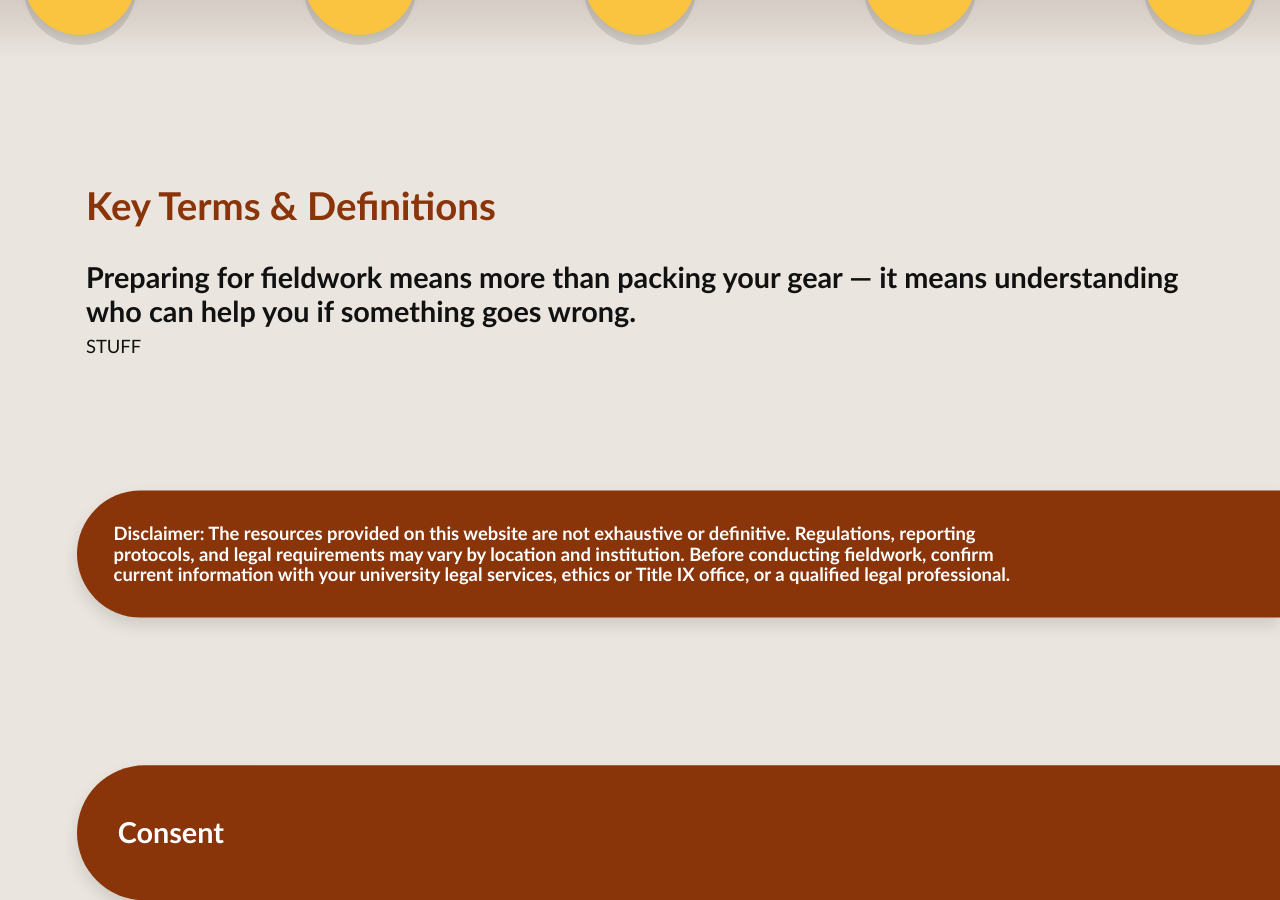
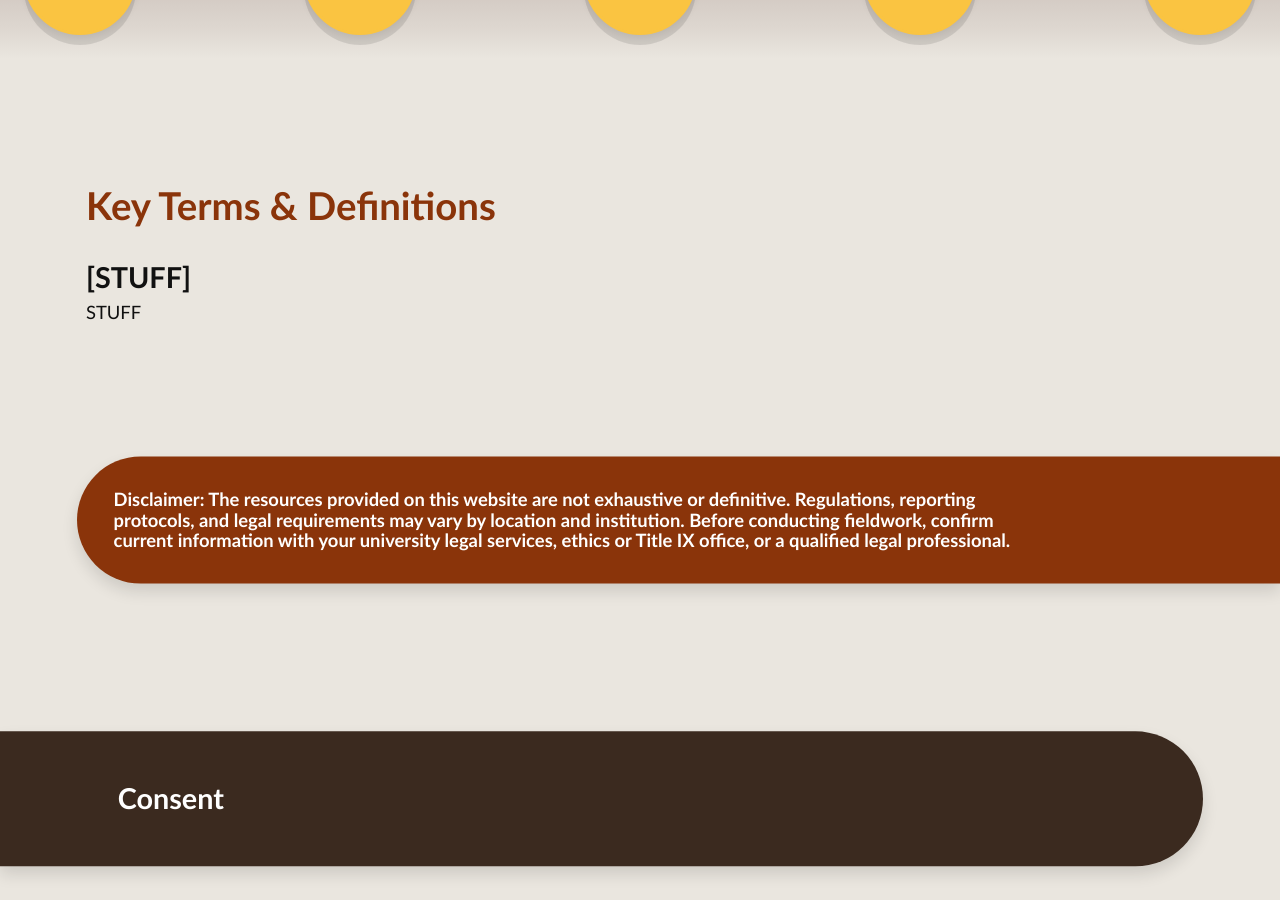
Before and after one commit to AnthroSafetyWarrior/GoldenTrowelProject, a Jekyll site: the page built from _pages/definitions.html, in a window 1280 px wide and 900 px high, scrolled down 575 px. Built offline with Jekyll 4.4.1, drawn with Linux system fonts in a browser that asks for light colours.

Commit message:
updating name

```diff
--- a/_pages/definitions.html
+++ b/_pages/definitions.html
@@ -14,8 +14,7 @@
   <div class="intro-title">
     <h1><strong>Key Terms & Definitions</strong></h1>
     <br>
-    <h2 style="font-weight:600;">
-      Preparing for fieldwork means more than packing your gear — it means understanding who can help you if something goes wrong.</h2>
+    <h2 style="font-weight:600;"> [STUFF] </h2>
 
 <p>STUFF</p>
   </div>
@@ -31,11 +30,11 @@
 
 <!-- 2) CONSENT — consistent grid utility -->
 <section class="section">
-<h2 class="pillhead pill--orange pill--clip-right">Consent</h2>
+<h2 class="pillhead pill--soil pill--clip-left">Consent</h2>
 </section>
 
 <div class="section">
-<p> Consent is not obtained where:</p>
+<p><strong>Consent is not obtained where:</strong></p>
 <ul>
 <li>An individual is compelled to engage in unwanted sexual contact through the use of coercion. Coercion may consist of physical force, intimidation, threats, or severe or persistent pressure that would reasonably cause an individual to fear significant consequences if they refuse to engage in sexual contact.</li>
 <li>An individual involved in sexual contact is incapacitated due to the influence of drugs or alcohol, and a reasonable person would know of this incapacitation. Incapacitation due to the influence of drugs or alcohol is a state beyond mere intoxication or impaired judgment. Some indicators of incapacitation due to the influence of drugs or alcohol may include:</li>
@@ -56,7 +55,7 @@
 
 <!-- 3) Sexual Misconduct — consistent grid utility -->
 <section class="section">
-<h2 class="pillhead pill--soil pill--clip-left">Sexual Misconduct</h2>
+<h2 class="pillhead pill--slate pill--clip-right">Sexual Misconduct</h2>
 </section>
 
 <div class="section">
@@ -69,7 +68,7 @@
 
 <!-- 4) Sexual Harassment — consistent grid utility -->
 <section class="section">
-<h2 class="pillhead pill--slate pill--clip-right">Sexual Harassment</h2>
+<h2 class="pillhead pill--sage pill--clip-left">Sexual Harassment</h2>
 </section>
 
 <div class="section">
@@ -102,7 +101,7 @@
 
 <!-- 5) Sexual Assault — consistent grid utility -->
 <section class="section">
-<h2 class="pillhead pill--sage pill--clip-left">Sexual Assault</h2>
+<h2 class="pillhead pill--orange pill--clip-right">Sexual Assault</h2>
 </section>
 
 <div class="section">
@@ -125,7 +124,7 @@
 
 <!-- 6) Coercion — consistent grid utility -->
 <section class="section">
-<h2 class="pillhead pill--orange pill--clip-right">Coercion</h2>
+<h2 class="pillhead pill--soil pill--clip-left">Coercion</h2>
 </section>
 
 <div class="section">
@@ -136,7 +135,7 @@
 
 <!-- 7) Stalking — consistent grid utility -->
 <section class="section">
-<h2 class="pillhead pill--soil pill--clip-left">Stalking</h2>
+<h2 class="pillhead pill--slate pill--clip-right">Stalking</h2>
 </section>
 
 <div class="section">
@@ -148,7 +147,7 @@
 
 <!-- 8) retaliation — consistent grid utility -->
 <section class="section">
-<h2 class="pillhead pill--slate pill--clip-right">Retaliation</h2>
+<h2 class="pillhead pill--sage pill--clip-left">Retaliation</h2>
 </section>
 
 <div class="section">
--- a/_pages/preparing.html
+++ b/_pages/preparing.html
@@ -20,7 +20,7 @@
     <br>
     <h2 style="font-weight:600;">
       Preparing for fieldwork means more than packing your gear — it means understanding who can help you if something goes wrong.</h2>
-
+<br>
 <p>Before you depart, identify local and institutional resources you can rely on:</p>
     <ul>
 <li>Hospitals and medical clinics for emergency or post-assault care.</li>
```
